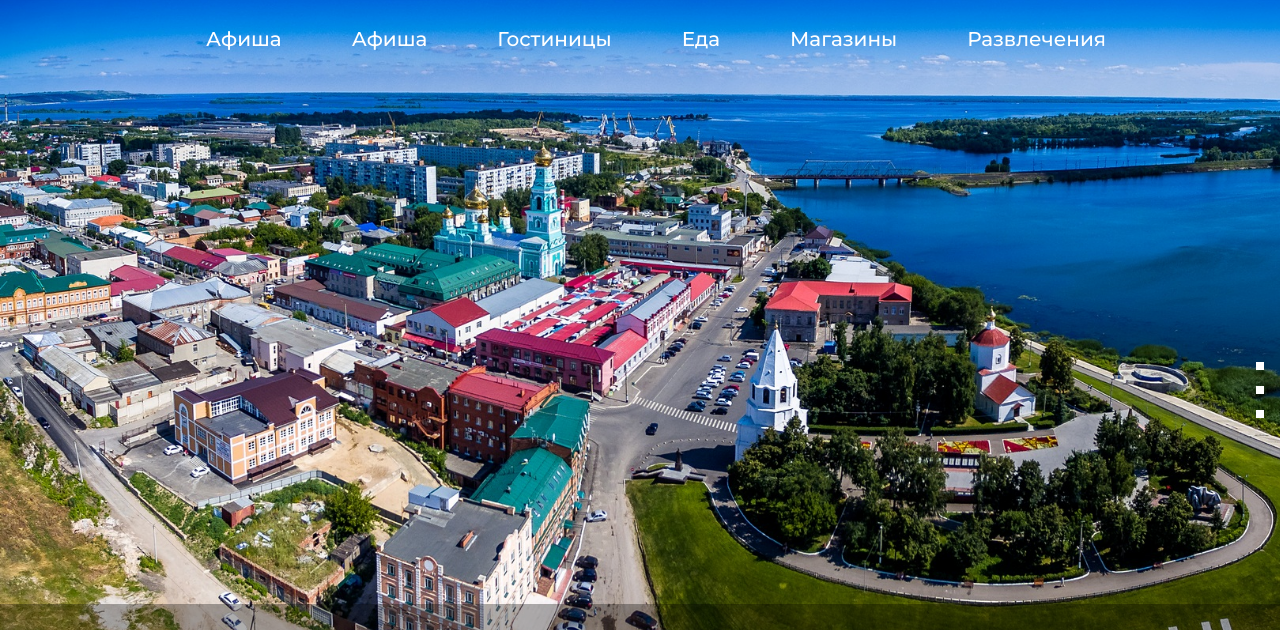
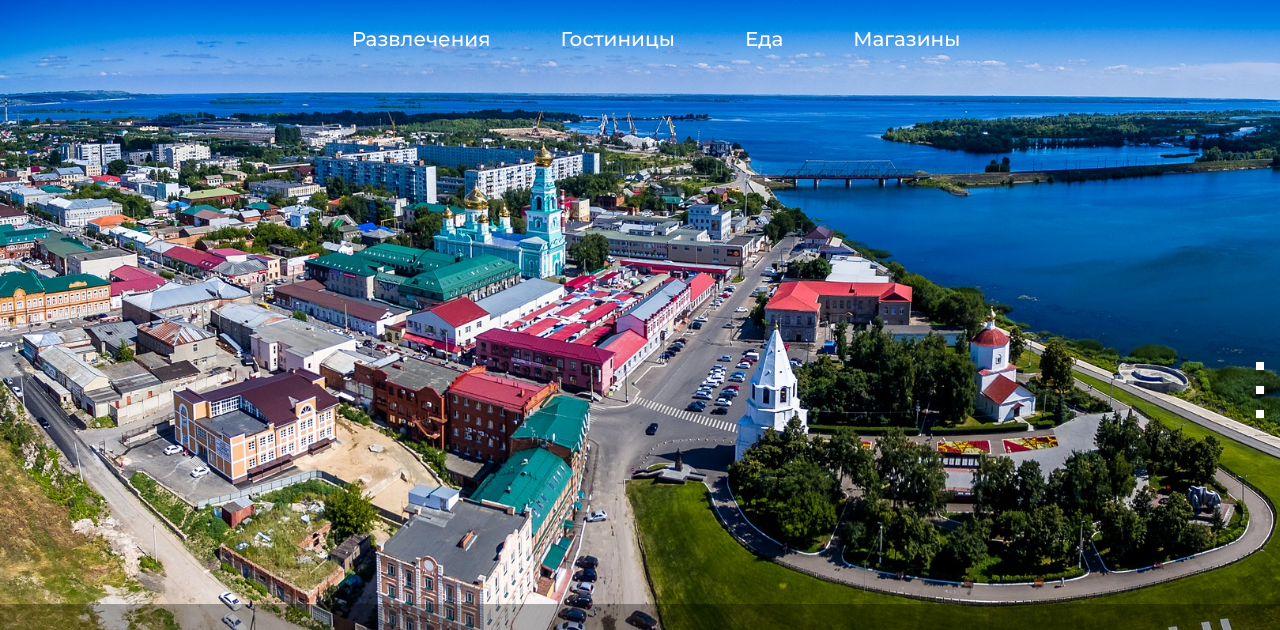
Before and after one commit to JunvarAe/syzran-1, a plain HTML site: page index.html in a window 1280 px wide. Shown: the top 630 px of the page. Drawn offline with Linux system fonts and the light colour scheme.

Commit message:
нлгал

```diff
--- a/index.html
+++ b/index.html
@@ -10,12 +10,10 @@
 <body>
     <header>
         <ul class="head_menu">
-            <li class="item_menu"><a href="afisha.html">Афиша</a></li>
-            <li class="item_menu"><a href="afisha.html">Афиша</a></li>
+            <li class="item_menu"><a href="afisha.html">Развлечения</a></li>
             <li class="item_menu"><a href="hotel.html">Гостиницы</a></li>
             <li class="item_menu"><a href="food.html">Еда</a></li>
             <li class="item_menu"><a href="shop.html">Магазины</a></li>
-            <li class="item_menu"><a href="entertaiment.html">Развлечения</a></li>
         </ul>
     </header>
 
```
